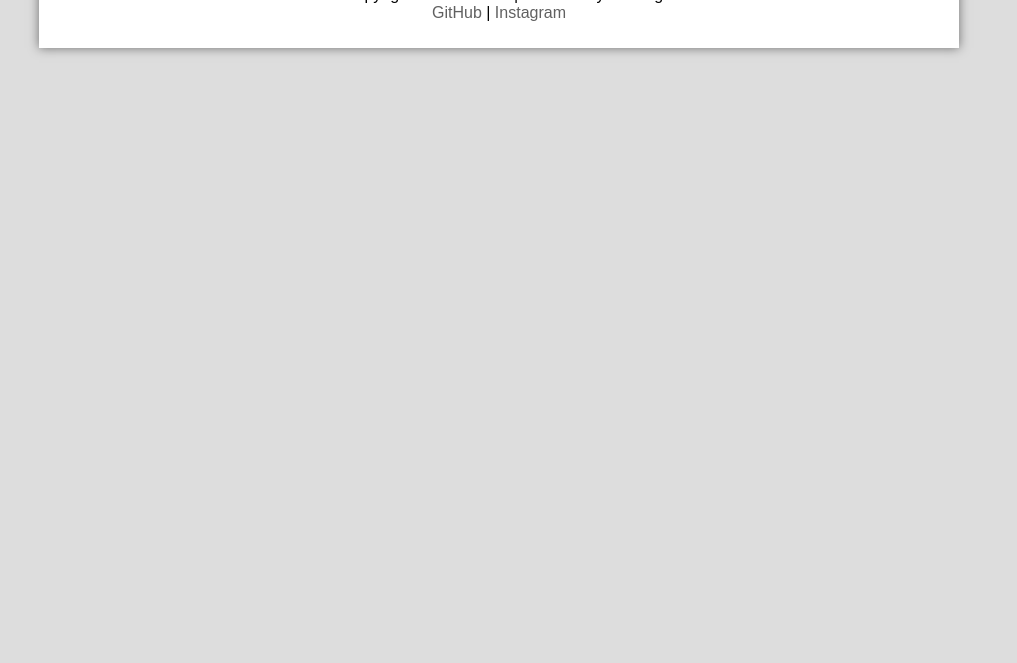
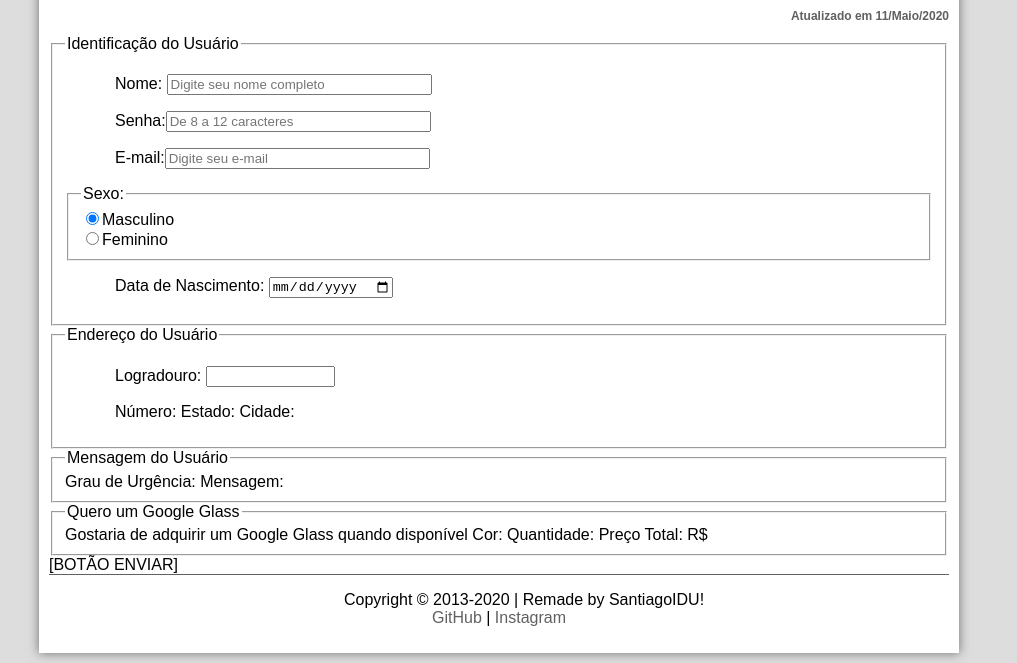
Before and after one commit to santiagoidu/Projeto-Google-Glass, a plain HTML site: page fale-conosco.html in a window 1280 px wide. Shown: the part 279-942 px from the top of the page, without its empty margins (141-1158 px from the left). Before the commit the page ends 800 px from the top, so only its background shows below. Drawn offline with Linux system fonts and the light colour scheme; a script that the page names is missing.

Commit message:
versão 0.8

```diff
--- a/fale-conosco.html
+++ b/fale-conosco.html
@@ -9,6 +9,7 @@
     <link href="https://fonts.googleapis.com/css?family=Bubblegum+Sans" rel="stylesheet">
 </head>
 <script src="_javascript/funcoes.js"></script>
+
 <body>
     <div id="interface">
         <header id="cabecalho">
@@ -16,52 +17,64 @@
                 <h1>Google Glass</h1>
                 <h2>A revolução do Google está chegando</h2>
             </hgroup>
-            <img id="icone" src="_imagens/contato.png"/>
+            <img id="icone" src="_imagens/contato.png" />
             <nav id="menu">
                 <h1> Menu Principal</h1>
                 <ul type="circle">
-                    <li onmouseover="mudaFoto('_imagens/home.png')" onmouseout="mudaFoto('_imagens/contato.png')"><a href="index.html">Home</a></li>
-                    <li onmouseover="mudaFoto('_imagens/especificacoes.png')"  onmouseout="mudaFoto('_imagens/contato.png')"><a href="specs.html">Especificações</a></li>
-                    <li onmouseover="mudaFoto('_imagens/fotos.png')"  onmouseout="mudaFoto('_imagens/contato.png')"><a href="fotos.html">Fotos</a></li>
-                    <li onmouseover="mudaFoto('_imagens/multimidia.png')"  onmouseout="mudaFoto('_imagens/contato.png')"><a href="multimidia.html">Multimídia</a></li>
-                    <li onmouseover="mudaFoto('_imagens/contato.png')"  onmouseout="mudaFoto('_imagens/contato.png')"><a href="fale-conosco.html">Fale conosco</a></li>
+                    <li onmouseover="mudaFoto('_imagens/home.png')" onmouseout="mudaFoto('_imagens/contato.png')"><a
+                            href="index.html">Home</a></li>
+                    <li onmouseover="mudaFoto('_imagens/especificacoes.png')"
+                        onmouseout="mudaFoto('_imagens/contato.png')"><a href="specs.html">Especificações</a></li>
+                    <li onmouseover="mudaFoto('_imagens/fotos.png')" onmouseout="mudaFoto('_imagens/contato.png')"><a
+                            href="fotos.html">Fotos</a></li>
+                    <li onmouseover="mudaFoto('_imagens/multimidia.png')" onmouseout="mudaFoto('_imagens/contato.png')">
+                        <a href="multimidia.html">Multimídia</a></li>
+                    <li onmouseover="mudaFoto('_imagens/contato.png')" onmouseout="mudaFoto('_imagens/contato.png')"><a
+                            href="fale-conosco.html">Fale conosco</a></li>
                 </ul>
             </nav>
         </header>
-
-Fale Conosco > Contato
-Formulário de Contato
-por Gustavo Guanabara
-Atualizado em 01/Maio/2013
-
-Identificação do Usuário
-    Nome:
-    Senha:
-    E-mail:
-    Sexo:
-        - Masculino
-        - Feminino
-    Data de Nascimento:
-
-Endereço do Usuário
-    Logradouro:
-    Número:
+        <article id="noticia-principal">
+            <header id="cabecalho-artigo">
+                <hgroup>
+                    <h3>Fale Conosco > Contato</h3>
+                    <h1>Formulário de Contato</h1>
+                    <h2>por Marco Tulio Santiago</h2>
+                    <h3 class="direita">Atualizado em 11/Maio/2020</h3>
+                </hgroup>
+            </header>
+            <form>
+                <fieldset id="usuario"><legend>Identificação do Usuário</legend>
+                    <p><label for="cnome">Nome:</label> <input type="text" name="tnome" id="cnome" size="30" maxlength="30" placeholder="Digite seu nome completo"></p>
+                    <p><label for="csenha">Senha:</label><input type="password" name="tsenha" id="csenha" size="30" maxlength="12" placeholder="De 8 a 12 caracteres"></p>
+                    <p><label for="cmail">E-mail:</label><input type="email" name="tmail" id="cmail" size="30" maxlength="40" placeholder="Digite seu e-mail"></p>
+                   <fieldset id="sexo"><legend>Sexo:</legend>
+                    <input type="radio" name="tsexo" id="cmasc" checked><label for="cmasc">Masculino</label><br>
+                    <input type="radio" name="tsexo" id="cfem"><label for="cfem">Feminino</label></fieldset>
+                    <p>Data de Nascimento: <input type="date" name="tnasc" id="cnasc"> </p>
+                </fieldset>
+                <fieldset id="endereco">
+                    <legend>Endereço do Usuário</legend>
+                  <p>  Logradouro: <input type="text" name="trua" id="crua" size="13" maxlength="80">
+                  <p>  Número:
                     Estado:
                     Cidade:
-
-Mensagem do Usuário
+                </fieldset>
+                <fieldset id="mensagem">
+                    <legend>Mensagem do Usuário</legend>
                     Grau de Urgência:
                     Mensagem:
-
-Quero um Google Glass
+                </fieldset>
+                <fieldset id="pedido">
+                    <legend>Quero um Google Glass</legend>
                     Gostaria de adquirir um Google Glass quando disponível
                     Cor:
                     Quantidade:
                     Preço Total: R$
-
+                </fieldset>
 
                 [BOTÃO ENVIAR]
-
+            </form>
             <footer id="rodape">
                 <p>Copyright &copy; 2013-2020 | Remade by SantiagoIDU! <br>
                     <a href="https://github.com/santiagoidu/" target="blank"> GitHub </a> |
```
Also changed, not shown: index.html (+1 -1 lines). Lines whose indentation alone changed are shown as unchanged.
